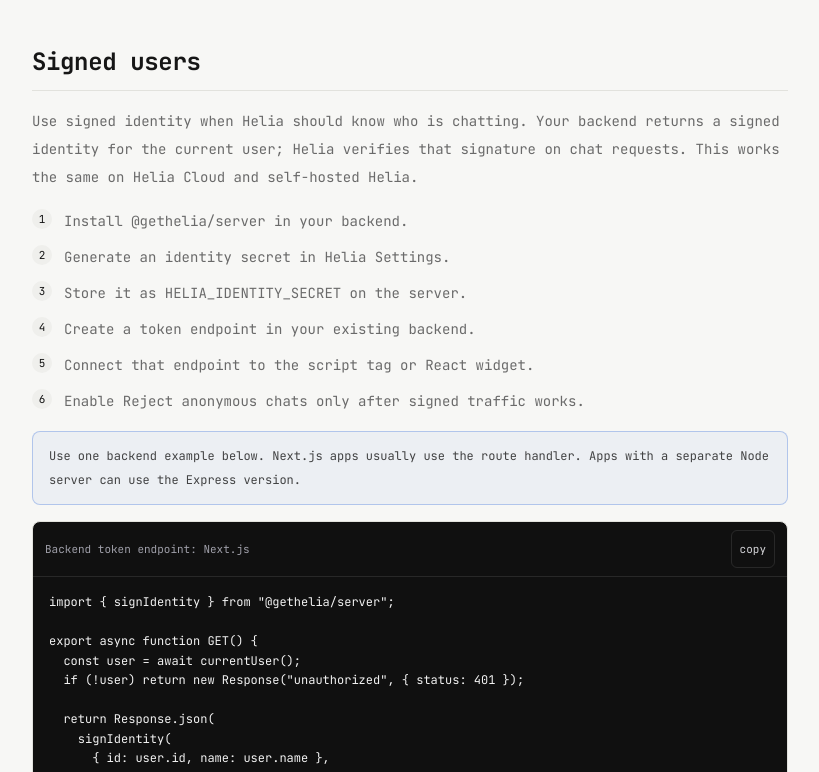
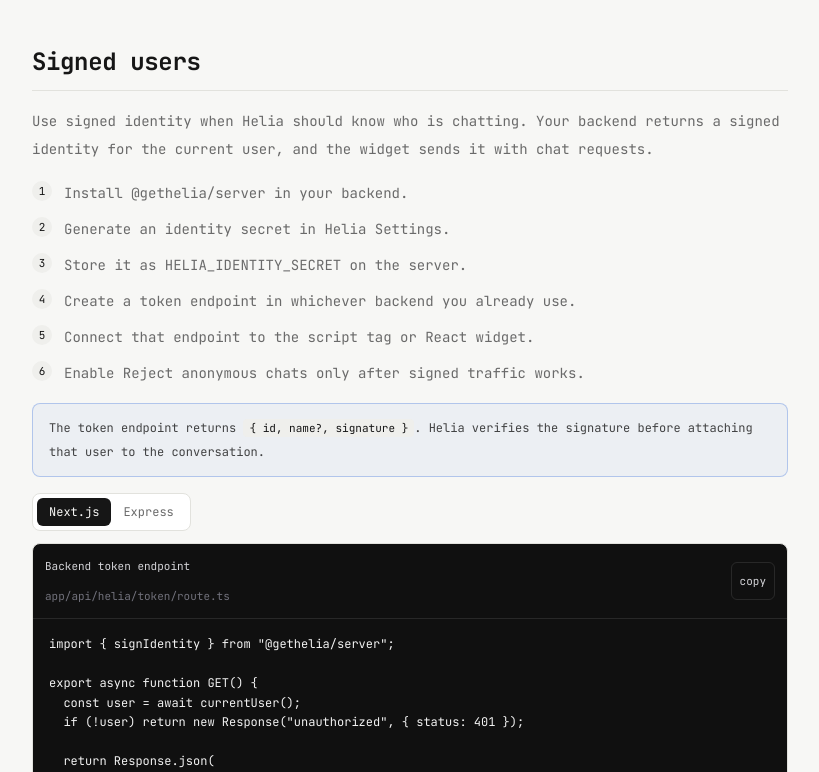
Before and after one commit to snowztech/helia, a Next.js app in the folder apps/landing/: page /docs in a window 1280 px wide. Shown: the part 2468-3240 px from the top of the page, without its empty margins (340-1159 px from the left). Built offline with nearby package versions, Linux system fonts and the light colour scheme.

Commit message:
update docs

```diff
--- a/apps/landing/src/app/_components/nav.tsx
+++ b/apps/landing/src/app/_components/nav.tsx
@@ -5,15 +5,9 @@
 const APP_URL = process.env.NEXT_PUBLIC_APP_URL ?? "https://app.gethelia.dev";
 
 const NAV_LINKS = [
-  { label: "features", href: "/#features" },
   { label: "pricing", href: "/#pricing" },
   { label: "docs", href: "/docs" },
-  { label: "github", href: "https://github.com/snowztech/helia" },
 ];
-
-function isExternalHref(href: string) {
-  return href.startsWith("http");
-}
 
 export function Nav() {
   return (
@@ -28,17 +22,6 @@
           className="hidden items-center gap-5 text-[13px] text-muted md:flex"
         >
           {NAV_LINKS.map((link) => (
-            isExternalHref(link.href) ? (
-              <a
-                key={link.label}
-                href={link.href}
-                className="transition-colors hover:text-fg"
-                rel="noreferrer"
-                target="_blank"
-              >
-                {link.label}
-              </a>
-            ) : (
             <Link
               key={link.label}
               href={link.href}
@@ -46,7 +29,6 @@
             >
               {link.label}
             </Link>
-            )
           ))}
         </nav>
 
--- /dev/null
+++ b/apps/landing/src/app/docs/backend-endpoint-examples.tsx
@@ -0,0 +1,93 @@
+"use client";
+
+import { useState } from "react";
+import { CopyCode } from "./copy-code";
+
+const frameworks = ["next", "express"] as const;
+
+type Framework = (typeof frameworks)[number];
+
+const examples: Record<Framework, { label: string; title: string; code: string }> = {
+  next: {
+    label: "Next.js",
+    title: "app/api/helia/token/route.ts",
+    code: `import { signIdentity } from "@gethelia/server";
+
+export async function GET() {
+  const user = await currentUser();
+  if (!user) return new Response("unauthorized", { status: 401 });
+
+  return Response.json(
+    signIdentity(
+      { id: user.id, name: user.name },
+      process.env.HELIA_IDENTITY_SECRET!,
+    ),
+  );
+}`,
+  },
+  express: {
+    label: "Express",
+    title: "server.ts",
+    code: `import express from "express";
+import { signIdentity } from "@gethelia/server";
+
+const app = express();
+
+app.get("/api/helia/token", requireAuth, (req, res) => {
+  res.json(
+    signIdentity(
+      { id: req.user.id, name: req.user.name },
+      process.env.HELIA_IDENTITY_SECRET!,
+    ),
+  );
+});`,
+  },
+};
+
+export function BackendEndpointExamples() {
+  const [framework, setFramework] = useState<Framework>("next");
+  const example = examples[framework];
+
+  return (
+    <div className="space-y-3">
+      <div
+        className="inline-flex rounded-lg border border-line bg-card p-1"
+        aria-label="Backend framework"
+      >
+        {frameworks.map((option) => (
+          <button
+            key={option}
+            type="button"
+            onClick={() => setFramework(option)}
+            aria-pressed={framework === option}
+            className={[
+              "rounded-md px-3 py-1.5 text-xs transition-colors",
+              framework === option
+                ? "bg-fg text-bg"
+                : "text-muted hover:bg-muted-bg hover:text-fg",
+            ].join(" ")}
+          >
+            {examples[option].label}
+          </button>
+        ))}
+      </div>
+
+      <div className="overflow-hidden rounded-lg border border-line bg-[#101010]">
+        <div className="flex items-center justify-between gap-3 border-b border-white/10 px-3 py-2">
+          <div>
+            <p className="text-[11px] text-zinc-300">
+              Backend token endpoint
+            </p>
+            <p className="mt-0.5 text-[11px] text-zinc-500">
+              {example.title}
+            </p>
+          </div>
+          <CopyCode code={example.code} />
+        </div>
+        <pre className="overflow-x-auto p-4 text-[12px] leading-relaxed text-[#f2f2f2]">
+          <code>{example.code}</code>
+        </pre>
+      </div>
+    </div>
+  );
+}
--- a/apps/landing/src/app/docs/page.tsx
+++ b/apps/landing/src/app/docs/page.tsx
@@ -3,6 +3,7 @@
 import { Footer } from "../_components/footer";
 import { HeliaWordmark } from "../_components/logo";
 import { ThemeToggle } from "../_components/theme-toggle";
+import { BackendEndpointExamples } from "./backend-endpoint-examples";
 import { CopyCode } from "./copy-code";
 import { DocsNav } from "./docs-nav";
 import { InstallCommands } from "./install-commands";
@@ -25,7 +26,7 @@
   { id: "self-host", label: "self-host" },
 ];
 
-const workspaceId = "00000000-0000-0000-0000-000000000000";
+const workspaceId = "YOUR_WORKSPACE_ID";
 
 export default function DocsPage() {
   return (
@@ -198,59 +199,26 @@
           <DocSection id="identity" title="Signed users">
             <p>
               Use signed identity when Helia should know who is chatting. Your
-              backend returns a signed identity for the current user; Helia
-              verifies that signature on chat requests. This works the same on
-              Helia Cloud and self-hosted Helia.
+              backend returns a signed identity for the current user, and the
+              widget sends it with chat requests.
             </p>
             <StepList
               items={[
                 "Install @gethelia/server in your backend.",
                 "Generate an identity secret in Helia Settings.",
                 "Store it as HELIA_IDENTITY_SECRET on the server.",
-                "Create a token endpoint in your existing backend.",
+                "Create a token endpoint in whichever backend you already use.",
                 "Connect that endpoint to the script tag or React widget.",
                 "Enable Reject anonymous chats only after signed traffic works.",
               ]}
             />
             <Callout>
-              Use one backend example below. Next.js apps usually use the route
-              handler. Apps with a separate Node server can use the Express
-              version.
+              The token endpoint returns{" "}
+              <InlineCode>{`{ id, name?, signature }`}</InlineCode>. Helia
+              verifies the signature before attaching that user to the
+              conversation.
             </Callout>
-            <CodeBlock
-              title="Backend token endpoint: Next.js"
-              code={`import { signIdentity } from "@gethelia/server";
-
-export async function GET() {
-  const user = await currentUser();
-  if (!user) return new Response("unauthorized", { status: 401 });
-
-  return Response.json(
-    signIdentity(
-      { id: user.id, name: user.name },
-      process.env.HELIA_IDENTITY_SECRET!,
-    ),
-  );
-}`}
-            />
-            <Details title="Backend token endpoint: Express">
-              <CodeBlock
-                title="Node / Express"
-                code={`import express from "express";
-import { signIdentity } from "@gethelia/server";
-
-const app = express();
-
-app.get("/api/helia/token", requireAuth, (req, res) => {
-  res.json(
-    signIdentity(
-      { id: req.user.id, name: req.user.name },
-      process.env.HELIA_IDENTITY_SECRET!,
-    ),
-  );
-});`}
-              />
-            </Details>
+            <BackendEndpointExamples />
             <p>
               After the endpoint works, connect it to whichever widget install
               you use.
```
Also changed, not shown: 1 other file (tests, documents, lock files or other folders). Lines whose indentation alone changed are shown as unchanged.
